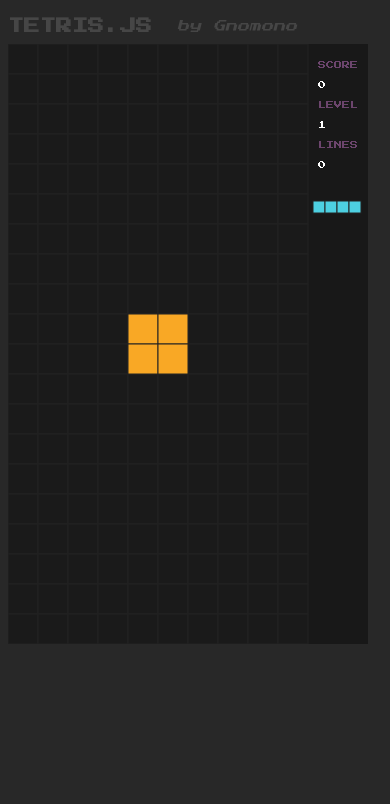
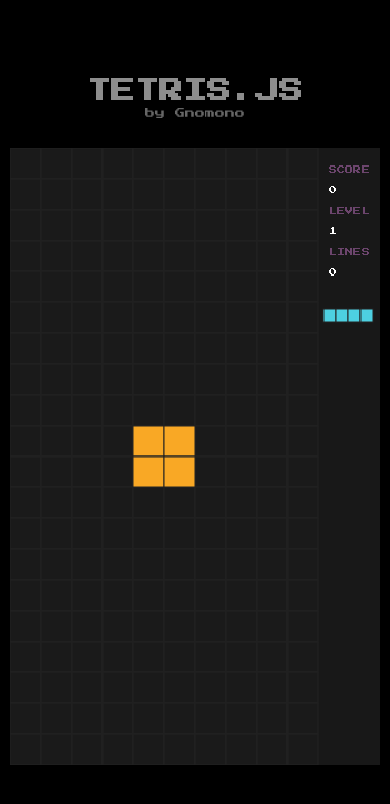
Before and after one commit to DomenicoPH/Tetris, a plain HTML site: page index.html in a window 390 px wide. Drawn offline with Linux system fonts and the light colour scheme.

Commit message:
responsive viewport

```diff
--- a/js/game.js
+++ b/js/game.js
@@ -14,6 +14,42 @@ const CELL = 30;
 // Canvas y contexto
 const canvas = document.getElementById('gameCanvas');
 const ctx = canvas.getContext('2d');
+
+// Nuevo: Tamaño base interno (igual que en HTML)
+const BASE_WIDTH = 360;
+const BASE_HEIGHT = 600;
+
+// Nuevo: Función para escalar canvas
+function resizeCanvas() {
+    // Usar el contenedor body o calcular según viewport
+    const maxWidth = window.innerWidth * 0.95; // 95% del ancho disponible
+    const maxHeight = window.innerHeight * 0.75; // 75% del alto disponible
+
+    // Calcular escala manteniendo proporción 360:600 = 3:5
+    const scaleWidth = maxWidth / BASE_WIDTH;
+    const scaleHeight = maxHeight / BASE_HEIGHT;
+    const scale = Math.min(scaleWidth, scaleHeight);
+
+    // Aplicar escala visual manteniendo el buffer interno
+    canvas.style.width = `${BASE_WIDTH * scale}px`;
+    canvas.style.height = `${BASE_HEIGHT * scale}px`;
+
+    // Centrar canvas
+    canvas.style.display = 'block';
+    canvas.style.margin = '0 auto';
+
+    // Para pantallas muy pequeñas, ajustar tamaño de fuente en HUD
+    const hudScale = scale < 0.8 ? scale : 1;
+    document.documentElement.style.setProperty('--hud-scale', hudScale);
+}
+
+// Llamar al cargar y cuando cambie tamaño/orientación
+resizeCanvas();
+window.addEventListener('load', resizeCanvas);
+window.addEventListener('resize', resizeCanvas);
+window.addEventListener('orientationchange', () => {
+    setTimeout(resizeCanvas, 100); // Pequeño delay para que termine la rotación
+});
 
 // Tablero 0 = vacío, >0 = color/ID de pieza
 const board = Array.from({ length: ROWS }, () => Array(COLS).fill(0));
--- a/style.css
+++ b/style.css
@@ -1,24 +1,48 @@
-body{
-    background-color: rgb(40, 40, 40);
+/* Asegurar que el body ocupe toda la pantalla */
+body {
+    margin: 0;
+    padding: 10px;
+    min-height: 100vh;
+    display: flex;
+    flex-direction: column;
+    align-items: center;
+    justify-content: center;
+    background-color: #000;
+    overflow: hidden;
+    box-sizing: border-box;
 }
 
+/* Contenedor del título */
 .title-container {
-    display: flex;
-    align-items: center;
-    gap: 25px;
+    text-align: center;
+    margin-bottom: 20px;
+    width: 100%;
+    max-width: 360px; /* Mismo ancho base que el canvas */
 }
 
-.title,
-.coded-by {
-    font-family: "Press Start 2P";
-    font-size: 1rem;
-    padding: 10px 0px;
+.title {
+    font-family: 'Press Start 2P', cursive;
+    color: #8d8d8d;
+    font-size: 24px;
     margin: 0;
-    text-align: left;
-    color: #464646;
 }
 
-.coded-by{
-    font-size: .75rem;
-    font-style: italic;
+.coded-by {
+    font-family: 'Press Start 2P', cursive;
+    color: #666;
+    font-size: 10px;
+    margin-top: 5px;
 }
+
+/* Canvas responsivo */
+#gameCanvas {
+    display: block;
+    max-width: 100%;
+    image-rendering: pixelated;
+    image-rendering: crisp-edges;
+}
+
+/* Variable para escalar HUD en pantallas pequeñas */
+:root {
+    --hud-scale: 1;
+}
```
